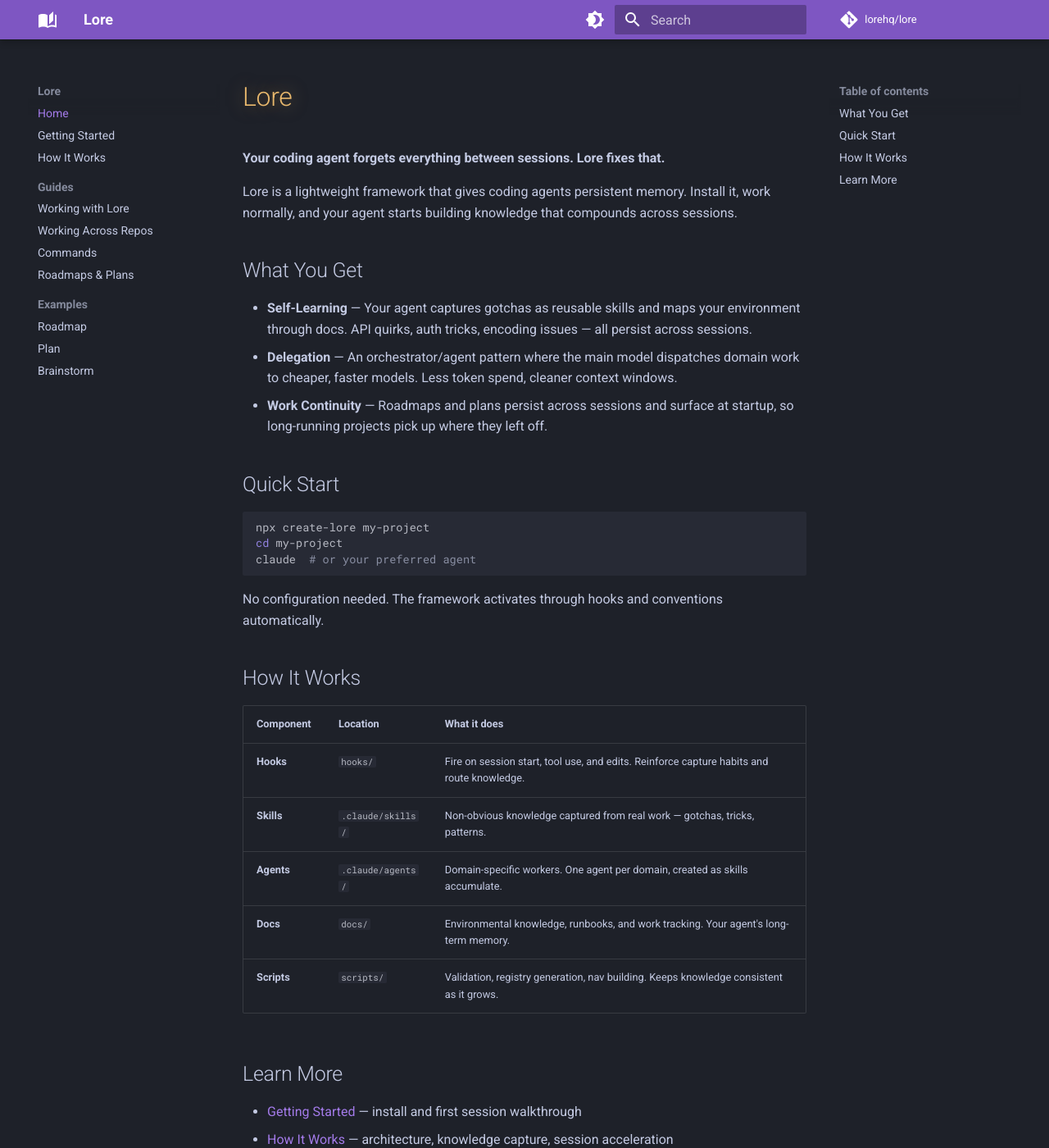
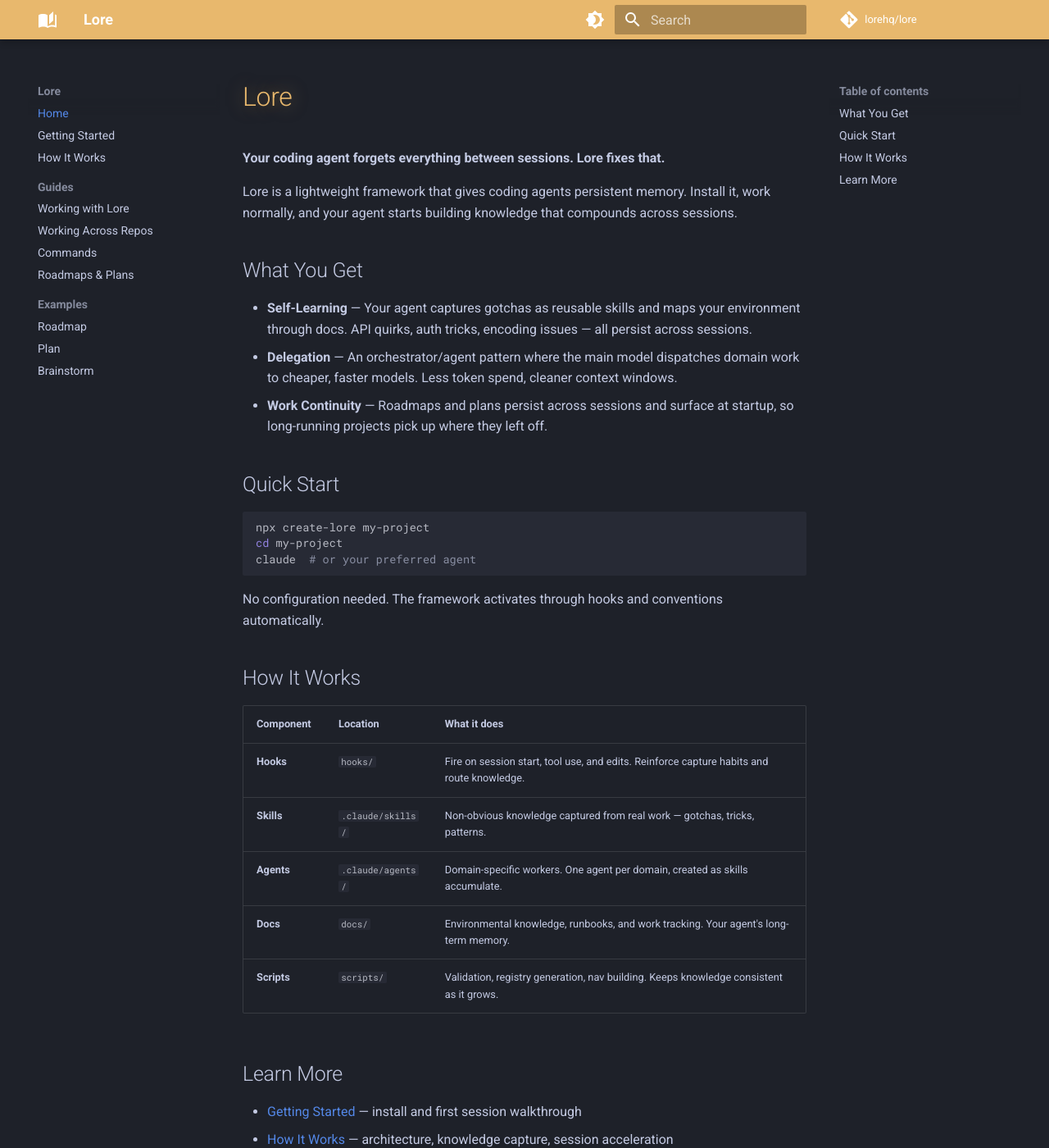
Before and after one commit to lorehq/lore-docs, an MkDocs documentation site: the page built from docs/index.md, in a window 1280 px wide and 1400 px high. Shown: the whole window at 82% size. Built offline with MkDocs 1.6.1 and Material for MkDocs 9.7.7, drawn with Linux system fonts in a browser that asks for light colours; comment, search, counter and statistics services are not loaded.

Commit message:
Amber header bars — matching title glow colors per mode
Co-Authored-By: Claude Opus 4.6 <noreply@anthropic.com>

```diff
--- a/docs/stylesheets/theme.css
+++ b/docs/stylesheets/theme.css
@@ -1,7 +1,10 @@
-/* Moonlit — cool blue tint on dark mode */
+/* Moonlit — cool blue tint on dark mode, amber header */
 [data-md-color-scheme="slate"] {
   --md-default-fg-color: rgba(220, 228, 255, 0.87);
   --md-default-fg-color--light: rgba(220, 228, 255, 0.54);
+  --md-primary-fg-color: #E8B86D;
+  --md-primary-fg-color--light: #F0CC8A;
+  --md-primary-fg-color--dark: #D4A455;
 }
 
 /* Title glow — moonlit on dark, candlelit on light */
@@ -15,10 +18,13 @@
   text-shadow: 0 0 20px rgba(200, 160, 80, 0.35), 0 0 40px rgba(200, 160, 80, 0.15);
 }
 
-/* Parchment — warm ivory background, ink-brown text on light mode */
+/* Parchment — warm ivory background, ink-brown text, dark gold header */
 [data-md-color-scheme="default"] {
   --md-default-bg-color: #FAF6F0;
   --md-default-bg-color--light: #F5F0E8;
   --md-default-fg-color: rgba(58, 46, 36, 0.87);
   --md-default-fg-color--light: rgba(58, 46, 36, 0.54);
+  --md-primary-fg-color: #B8860B;
+  --md-primary-fg-color--light: #D4A435;
+  --md-primary-fg-color--dark: #996F00;
 }
--- a/mkdocs.yml
+++ b/mkdocs.yml
@@ -10,13 +10,11 @@ theme:
     logo: material/book-open-page-variant
   palette:
     - scheme: slate
-      primary: deep purple
       accent: amber
       toggle:
         icon: material/brightness-4
         name: Switch to light mode
     - scheme: default
-      primary: deep purple
       accent: amber
       toggle:
         icon: material/brightness-7
```
